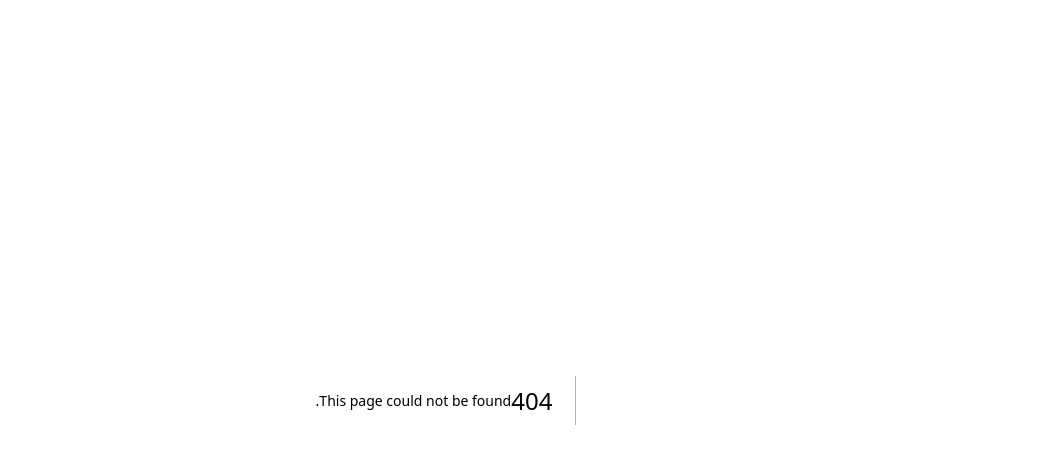
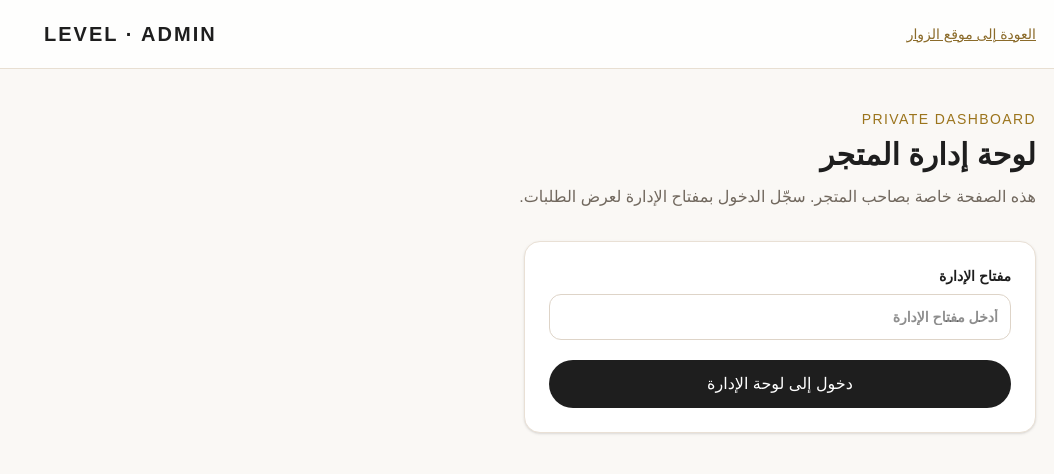
Before and after one commit to alifaroukalsaadany/my-store, a Next.js app: page /admin in a window 1280 px wide. Before the commit this address had no page. Shown: the top 474 px of the page, without its empty margins (226-1280 px from the left). Built offline with nearby package versions, Linux system fonts and the light colour scheme.

Commit message:
Add a separate private admin dashboard

```diff
--- /dev/null
+++ b/app/admin/page.tsx
@@ -0,0 +1,84 @@
+"use client";
+
+import { useState } from "react";
+
+type Order = {
+  id: string; createdAt: string; name: string; phone: string; address: string;
+  product: string; color: string; size: string; notes: string;
+};
+
+const WA = "201004151517";
+
+export default function AdminPage() {
+  const [key, setKey] = useState("");
+  const [orders, setOrders] = useState<Order[]>([]);
+  const [error, setError] = useState("");
+  const [loading, setLoading] = useState(false);
+  const [authenticated, setAuthenticated] = useState(false);
+
+  async function loadOrders() {
+    setLoading(true); setError("");
+    try {
+      const response = await fetch("/api/orders", { headers: { "x-owner-key": key }, cache: "no-store" });
+      if (!response.ok) throw new Error(response.status === 401 ? "مفتاح الإدارة غير صحيح." : "تعذر تحميل الطلبات. تأكد من إعداد قاعدة البيانات.");
+      const data = await response.json();
+      setOrders(data.orders || []);
+      setAuthenticated(true);
+    } catch (e) { setError(e instanceof Error ? e.message : "حدث خطأ غير متوقع."); }
+    finally { setLoading(false); }
+  }
+
+  function sendWhatsApp(order: Order) {
+    const summary = `طلب جديد: ${order.id}
+الاسم: ${order.name}
+الهاتف: ${order.phone}
+العنوان: ${order.address}
+القطعة: ${order.product}
+اللون: ${order.color}
+المقاس: ${order.size}
+ملاحظات: ${order.notes || "-"}`;
+    window.open(`https://wa.me/${WA}?text=${encodeURIComponent(summary)}`, "_blank", "noopener,noreferrer");
+  }
+
+  return (
+    <main dir="rtl" className="min-h-screen bg-[#FAF8F5] text-[#1E1E1E]">
+      <header className="border-b border-[#e8dfd2] bg-white/80">
+        <div className="mx-auto flex max-w-5xl items-center justify-between px-4 py-5">
+          <a href="/" className="text-sm text-[#8b6b2a] underline">العودة إلى موقع الزوار</a>
+          <strong className="text-xl tracking-widest">LEVEL · ADMIN</strong>
+        </div>
+      </header>
+      <div className="mx-auto max-w-5xl px-4 py-10">
+        <div className="mb-8">
+          <p className="text-sm tracking-widest text-[#9B741C]">PRIVATE DASHBOARD</p>
+          <h1 className="mt-2 text-3xl font-bold">لوحة إدارة المتجر</h1>
+          <p className="mt-3 text-[#71685E]">هذه الصفحة خاصة بصاحب المتجر. سجّل الدخول بمفتاح الإدارة لعرض الطلبات.</p>
+        </div>
+        {!authenticated ? (
+          <form onSubmit={e => { e.preventDefault(); void loadOrders(); }} className="max-w-lg rounded-2xl border border-[#e9e0d5] bg-white p-6 shadow-sm">
+            <label className="block text-sm font-semibold">مفتاح الإدارة
+              <input type="password" required value={key} onChange={e => setKey(e.target.value)} className="mt-2 w-full rounded-xl border border-[#ded4c8] p-3" placeholder="أدخل مفتاح الإدارة"/>
+            </label>
+            {error && <p role="alert" className="mt-3 text-sm text-red-700">{error}</p>}
+            <button disabled={loading} className="mt-5 w-full rounded-full bg-[#1E1E1E] px-5 py-3 text-white disabled:opacity-50">{loading ? "جارٍ التحقق…" : "دخول إلى لوحة الإدارة"}</button>
+          </form>
+        ) : (
+          <>
+            <div className="mb-5 flex flex-wrap items-center justify-between gap-3">
+              <div><h2 className="text-2xl font-semibold">الطلبات الواردة</h2><p className="mt-1 text-sm text-[#71685E]">عدد الطلبات: {orders.length}</p></div>
+              <button onClick={() => void loadOrders()} disabled={loading} className="rounded-full border border-[#B8860B] px-5 py-2.5">{loading ? "جارٍ التحديث…" : "تحديث الطلبات"}</button>
+            </div>
+            {error && <p role="alert" className="mb-4 text-sm text-red-700">{error}</p>}
+            {orders.length === 0 ? <div className="rounded-2xl border border-dashed border-[#d8c7a9] bg-white p-12 text-center text-[#71685E]">لا توجد طلبات حتى الآن.</div> :
+              <div className="space-y-4">{orders.map(order => <article key={order.id} className="rounded-2xl border border-[#e9e0d5] bg-white p-5 shadow-sm">
+                <div className="flex flex-wrap items-center justify-between gap-2"><h3 className="text-lg font-bold">{order.name}</h3><span dir="ltr" className="text-sm text-[#9B741C]">{order.id}</span></div>
+                <p className="mt-3 leading-8 text-sm">{order.product} · {order.color} · {order.size}<br/>الهاتف: <span dir="ltr">{order.phone}</span><br/>العنوان: {order.address}<br/>ملاحظات: {order.notes || "لا توجد"}</p>
+                <div className="mt-4 flex flex-wrap items-center justify-between gap-3 border-t border-[#eee7de] pt-3"><span className="text-xs text-[#8b8176]">{order.createdAt ? new Date(order.createdAt).toLocaleString("ar-EG") : ""}</span><button onClick={() => sendWhatsApp(order)} className="rounded-full bg-[#1E1E1E] px-5 py-2 text-sm text-white">إرسال التفاصيل عبر واتساب</button></div>
+              </article>)}</div>
+            }
+          </>
+        )}
+      </div>
+    </main>
+  );
+}
```
